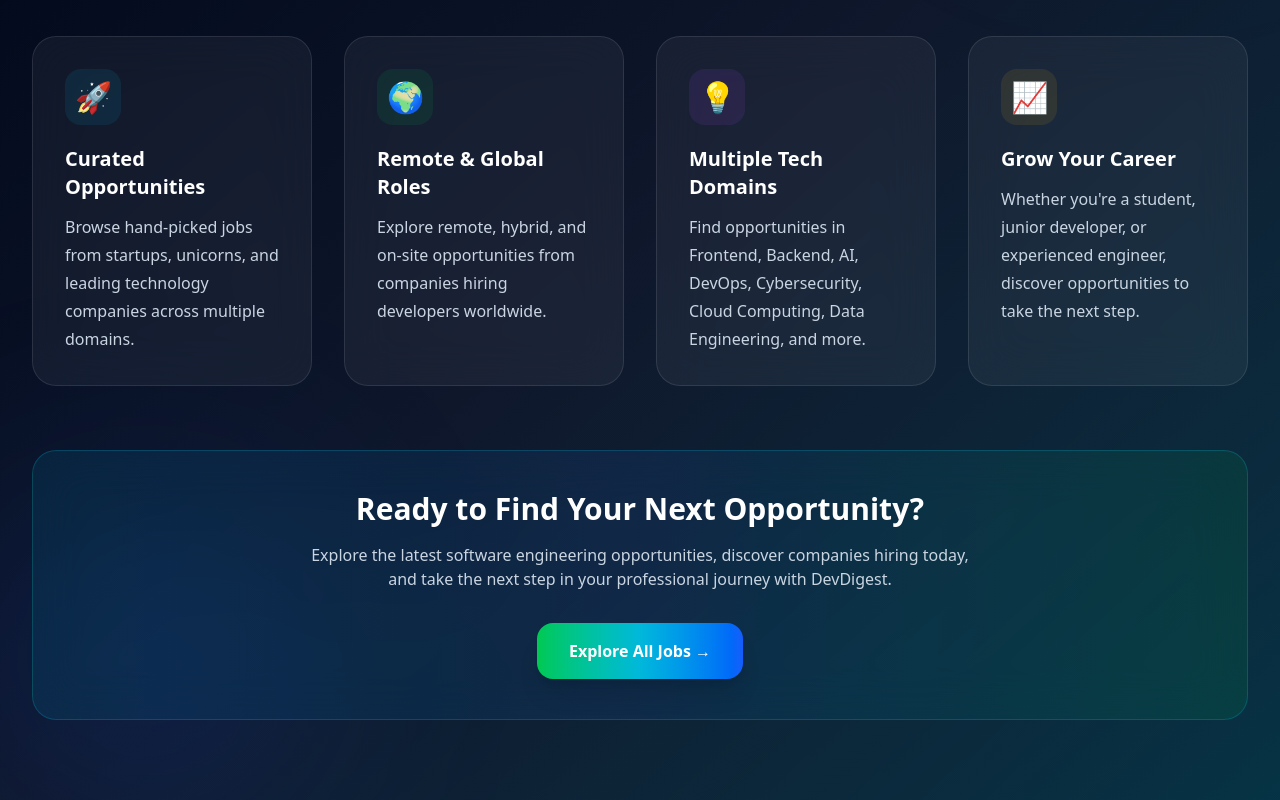
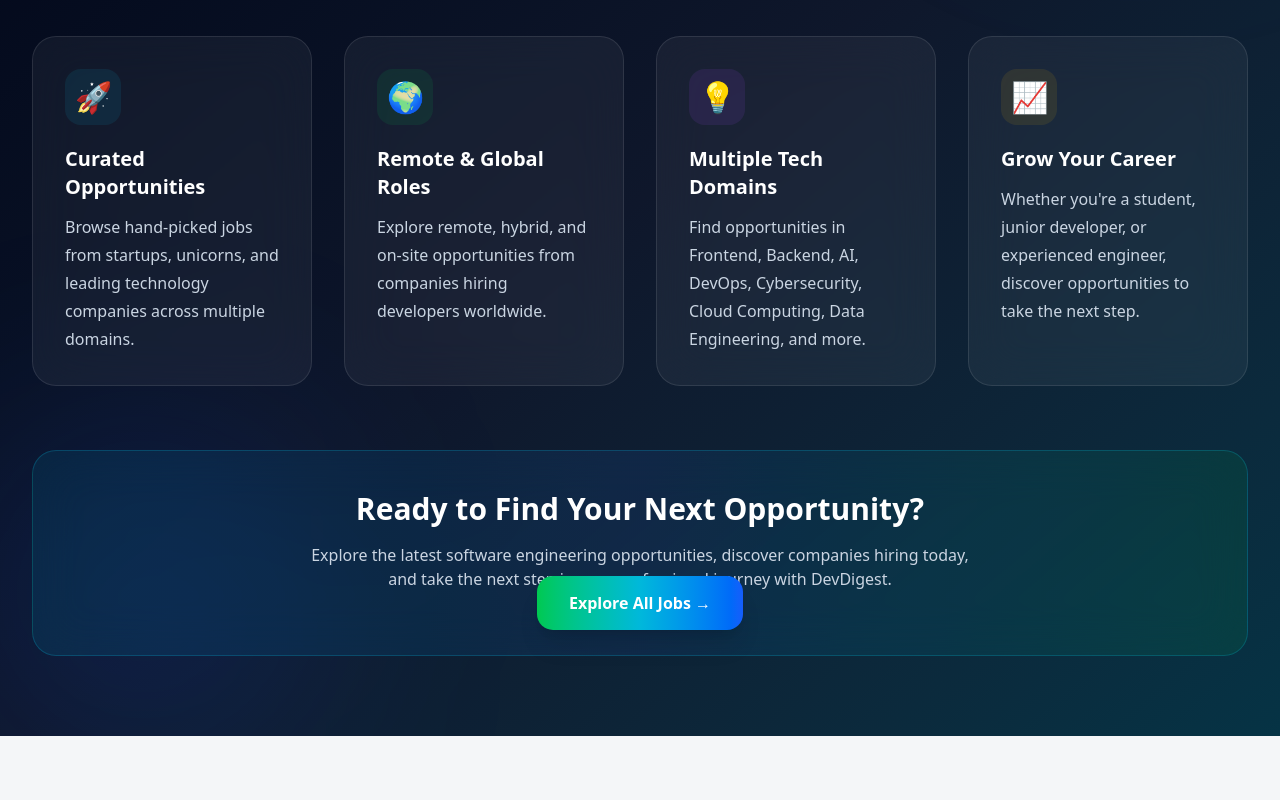
Before and after one commit to raushan-sinha/devdigest, a Next.js app: page / in a window 1280 px wide. Shown: the part 1633-2433 px from the top of the page. After the commit the page ends 2369 px from the top, so only its background shows below. Built offline with nearby package versions, Linux system fonts and the light colour scheme; no server answers.

Commit message:
Added Link logic

```diff
--- a/app/home/sections/JobsSection.tsx
+++ b/app/home/sections/JobsSection.tsx
@@ -106,9 +106,9 @@ export default function JobsSection() {
                         professional journey with DevDigest.
                     </p>
 
-                    <button className="mt-8 rounded-2xl bg-gradient-to-r from-green-500 via-cyan-500 to-blue-600 px-8 py-4 font-semibold text-white shadow-xl transition duration-300 hover:-translate-y-1 hover:shadow-2xl">
+                    <Link href='/jobs' className="mt-8 rounded-2xl bg-gradient-to-r from-green-500 via-cyan-500 to-blue-600 px-8 py-4 font-semibold text-white shadow-xl transition duration-300 hover:-translate-y-1 hover:shadow-2xl">
                         Explore All Jobs →
-                    </button>
+                    </Link>
 
                 </div>
 
```
